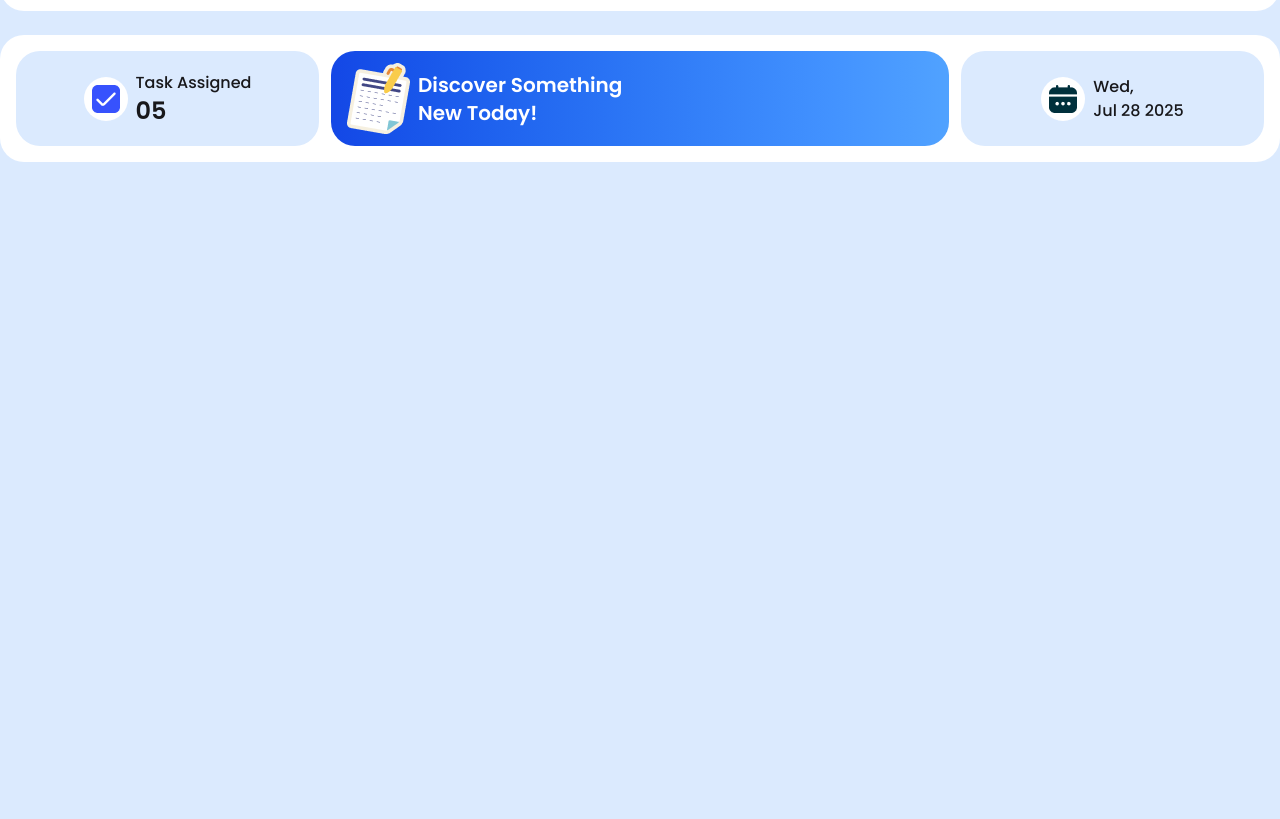
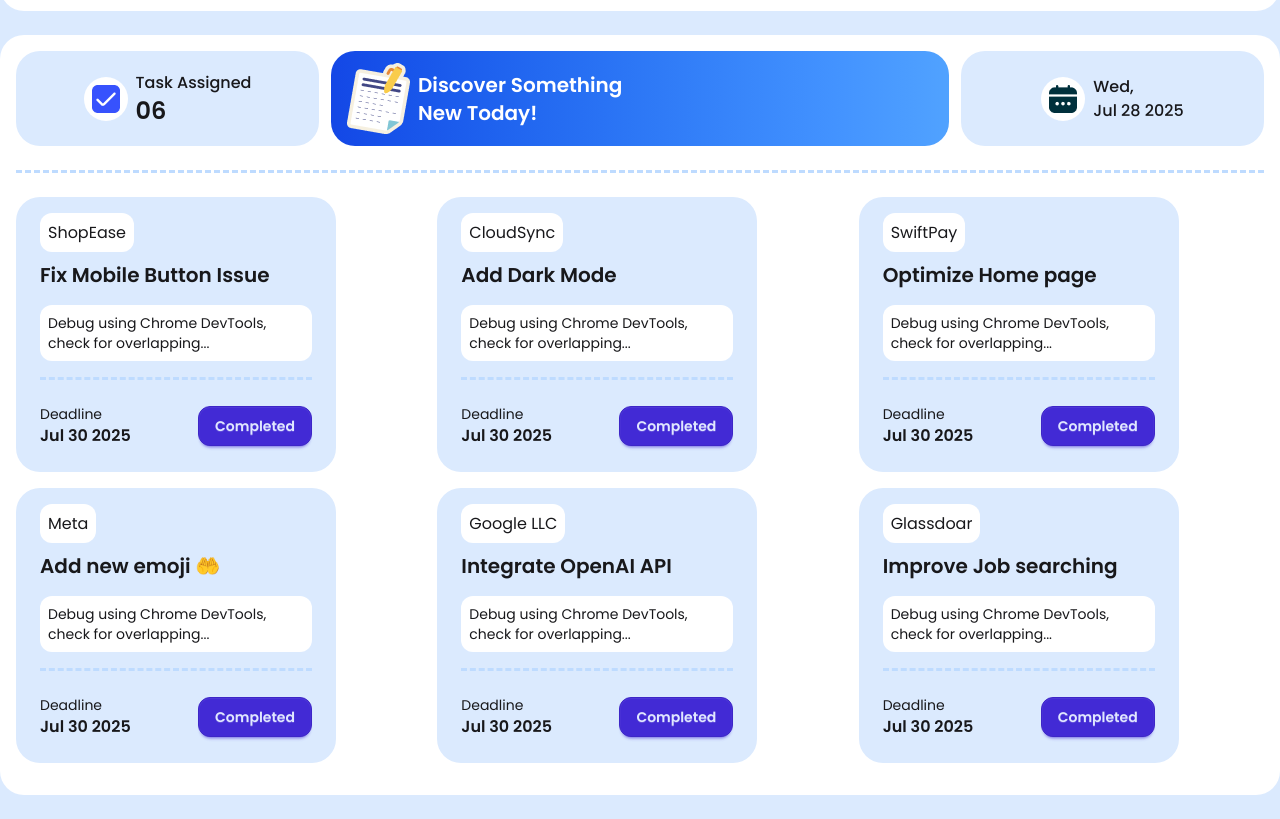
Before and after one commit to iktushar01/dev-board-web-app, a plain HTML site: page index.html in a window 1280 px wide. Shown: the part 101-920 px from the top of the page. Before the commit the page ends 800 px from the top, so only its background shows below. Drawn offline with nearby package versions, Linux system fonts and the light colour scheme.

Commit message:
main section big part fully design complete

```diff
--- a/index.html
+++ b/index.html
@@ -49,7 +49,7 @@
             <div class="p-2 bg-white rounded-full"><img src="./assets/checkbox.png" alt=""></div>
             <div>
               <p class="font-medium">Task Assigned</p>
-              <h1 class="font-semibold text-2xl">05</h1>
+              <h1 class="font-semibold text-2xl">06</h1>
             </div>
           </div>
           <!-- part-2 -->
@@ -70,9 +70,125 @@
             </div>
 
         </div>
+
+        <hr class="border-t-3 border-dashed border-blue-200 my-6">
+
         <!-- bottom part of big part -->
-      </div>
+         <div class="mt-6 grid grid-cols-3 gap-4">
+          <!-- card-1 -->
+          <div class="w-80 bg-blue-100 p-6 rounded-3xl ">
+            <p class="text-base bg-white p-2 rounded-xl inline ">ShopEase</p>
+            <h1 class="text-xl my-4 font-semibold">Fix Mobile Button Issue</h1>
+            <p class="text-sm bg-white p-2 rounded-xl  ">Debug using Chrome DevTools, check for overlapping...</p>
+            <hr class="border-t-3 border-dashed border-blue-200 my-4">
 
+            <div class="flex justify-between items-center mt-6">
+              <div>
+                <p class="text-sm">Deadline</p>
+                <h1 class="font-semibold">Jul 30 2025</h1>
+              </div>
+              <div>
+                <button class="btn btn-primary rounded-xl">Completed</button>
+              </div>
+
+            </div>
+
+          </div>
+          <!-- card-2 -->
+          <div class="w-80 bg-blue-100 p-6 rounded-3xl ">
+            <p class="text-base bg-white p-2 rounded-xl inline ">CloudSync </p>
+            <h1 class="text-xl my-4 font-semibold">Add Dark Mode</h1>
+            <p class="text-sm bg-white p-2 rounded-xl  ">Debug using Chrome DevTools, check for overlapping...</p>
+            <hr class="border-t-3 border-dashed border-blue-200 my-4">
+
+            <div class="flex justify-between items-center mt-6">
+              <div>
+                <p class="text-sm">Deadline</p>
+                <h1 class="font-semibold">Jul 30 2025</h1>
+              </div>
+              <div>
+                <button class="btn btn-primary rounded-xl">Completed</button>
+              </div>
+
+            </div>
+
+          </div>
+          <!-- card-3 -->
+          <div class="w-80 bg-blue-100 p-6 rounded-3xl ">
+            <p class="text-base bg-white p-2 rounded-xl inline ">SwiftPay </p>
+            <h1 class="text-xl my-4 font-semibold">Optimize  Home page </h1>
+            <p class="text-sm bg-white p-2 rounded-xl  ">Debug using Chrome DevTools, check for overlapping...</p>
+            <hr class="border-t-3 border-dashed border-blue-200 my-4">
+
+            <div class="flex justify-between items-center mt-6">
+              <div>
+                <p class="text-sm">Deadline</p>
+                <h1 class="font-semibold">Jul 30 2025</h1>
+              </div>
+              <div>
+                <button class="btn btn-primary rounded-xl">Completed</button>
+              </div>
+
+            </div>
+
+          </div>
+          <!-- card-4 -->
+          <div class="w-80 bg-blue-100 p-6 rounded-3xl ">
+            <p class="text-base bg-white p-2 rounded-xl inline ">Meta </p>
+            <h1 class="text-xl my-4 font-semibold">Add new emoji 🤲</h1>
+            <p class="text-sm bg-white p-2 rounded-xl  ">Debug using Chrome DevTools, check for overlapping...</p>
+            <hr class="border-t-3 border-dashed border-blue-200 my-4">
+
+            <div class="flex justify-between items-center mt-6">
+              <div>
+                <p class="text-sm">Deadline</p>
+                <h1 class="font-semibold">Jul 30 2025</h1>
+              </div>
+              <div>
+                <button class="btn btn-primary rounded-xl">Completed</button>
+              </div>
+
+            </div>
+
+          </div>
+          <!-- card-5  -->
+          <div class="w-80 bg-blue-100 p-6 rounded-3xl ">
+            <p class="text-base bg-white p-2 rounded-xl inline ">Google LLC</p>
+            <h1 class="text-xl my-4 font-semibold ">Integrate OpenAI API </h1>
+            <p class="text-sm bg-white p-2 rounded-xl  ">Debug using Chrome DevTools, check for overlapping...</p>
+            <hr class="border-t-3 border-dashed border-blue-200 my-4">
+
+            <div class="flex justify-between items-center mt-6">
+              <div>
+                <p class="text-sm">Deadline</p>
+                <h1 class="font-semibold">Jul 30 2025</h1>
+              </div>
+              <div>
+                <button class="btn btn-primary rounded-xl">Completed</button>
+              </div>
+
+            </div>
+
+          </div>
+          <!-- card-6 -->
+          <div class="w-80 bg-blue-100 p-6 rounded-3xl ">
+            <p class="text-base bg-white p-2 rounded-xl inline ">Glassdoar </p>
+            <h1 class="text-xl my-4 font-semibold">Improve Job searching </h1>
+            <p class="text-sm bg-white p-2 rounded-xl  ">Debug using Chrome DevTools, check for overlapping...</p>
+            <hr class="border-t-3 border-dashed border-blue-200 my-4">
+
+            <div class="flex justify-between items-center mt-6">
+              <div>
+                <p class="text-sm">Deadline</p>
+                <h1 class="font-semibold">Jul 30 2025</h1>
+              </div>
+              <div>
+                <button class="btn btn-primary rounded-xl">Completed</button>
+              </div>
+
+            </div>
+
+          </div>
 
 
       <!-- small part -->
```
